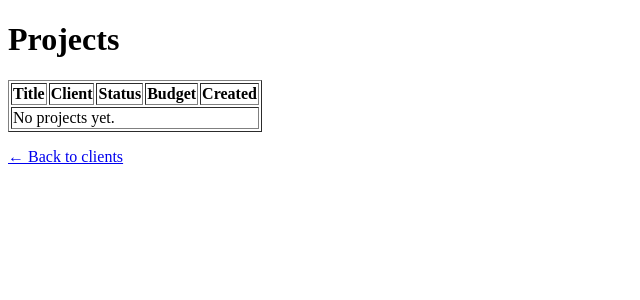
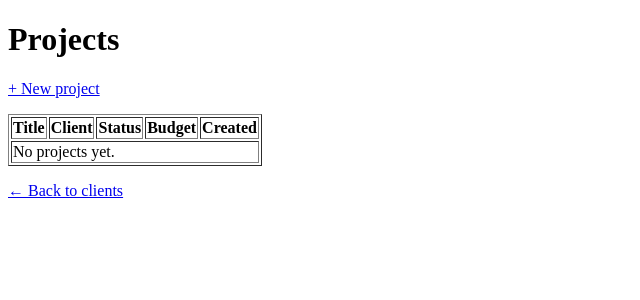
Before and after one commit to Annette3125/freelancer-crm, a Django app: template templates/projects/project_list.html in a window 1280 px wide. Shown: the part 108-408 px from the top of the page, without its empty margins (0-640 px from the left). Run offline with Django 5.2, Linux system fonts and the light colour scheme; the template is opened without the code that fills it, so the values that code supplies are empty; parts of the project's set-up code (start-up, migrations or seed data) failed here and were passed over.

Commit message:
add url path to project form to url.py and add url for button to new project in project_list.html.py

```diff
--- a/clients/urls.py
+++ b/clients/urls.py
@@ -5,5 +5,6 @@ urlpatterns = [
     path("", views.client_list, name="client_list"),
     path("<int:pk>/", views.client_detail, name="client_detail"),
     path("projects/", views.project_list, name="project_list"),
-    path("new/", views.client_create, name="client_create")
+    path("new/", views.client_create, name="client_create"),
+    path("projects/new", views.project_create, name="project_create"),
 ]
--- a/templates/projects/project_list.html
+++ b/templates/projects/project_list.html
@@ -6,6 +6,9 @@
 
     <h1>Projects</h1>
 
+<p>
+    <a href="{% url 'project_create' %}">+ New project</a>
+</p>
     <table border="1">
         <tr>
             <th>Title</th>
```
